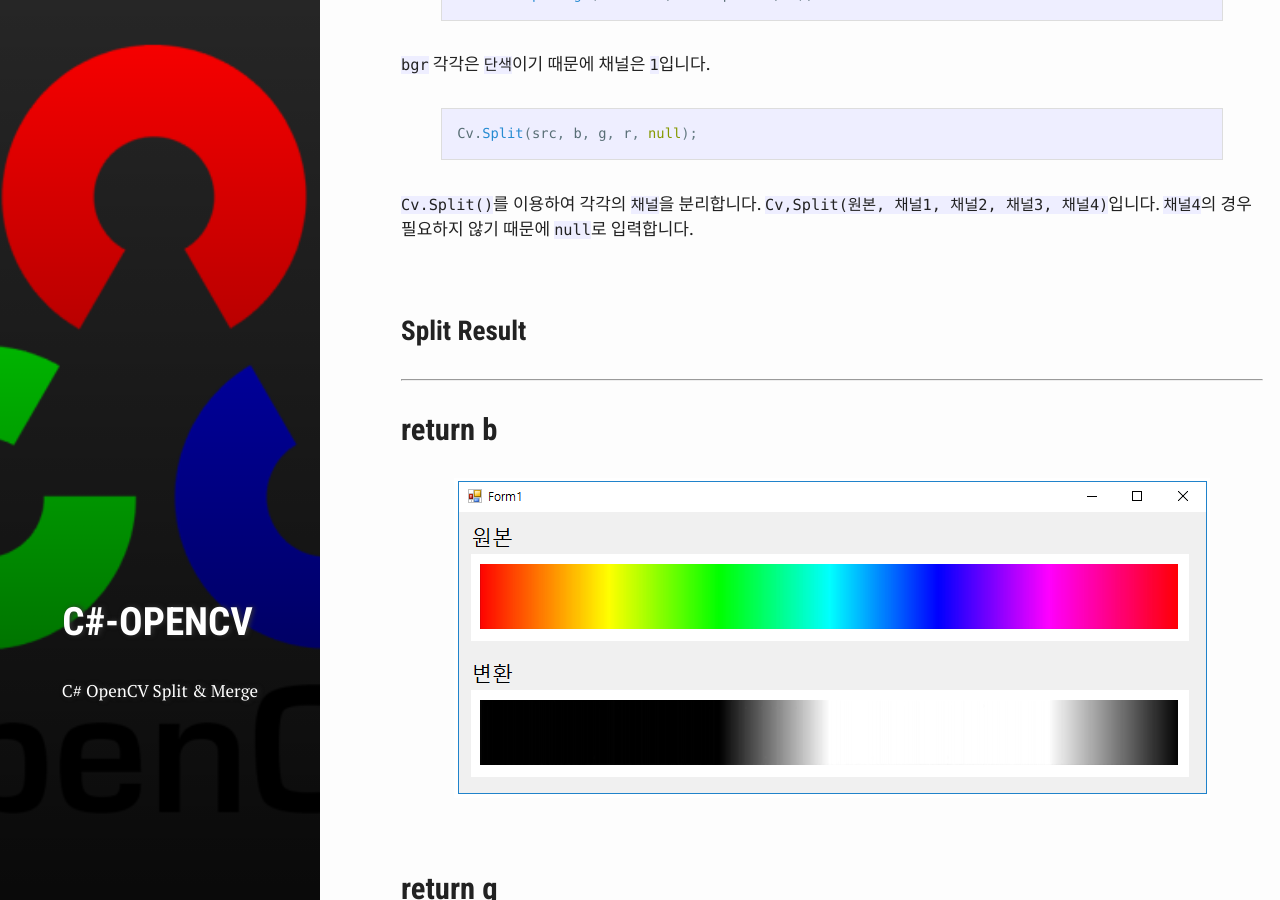
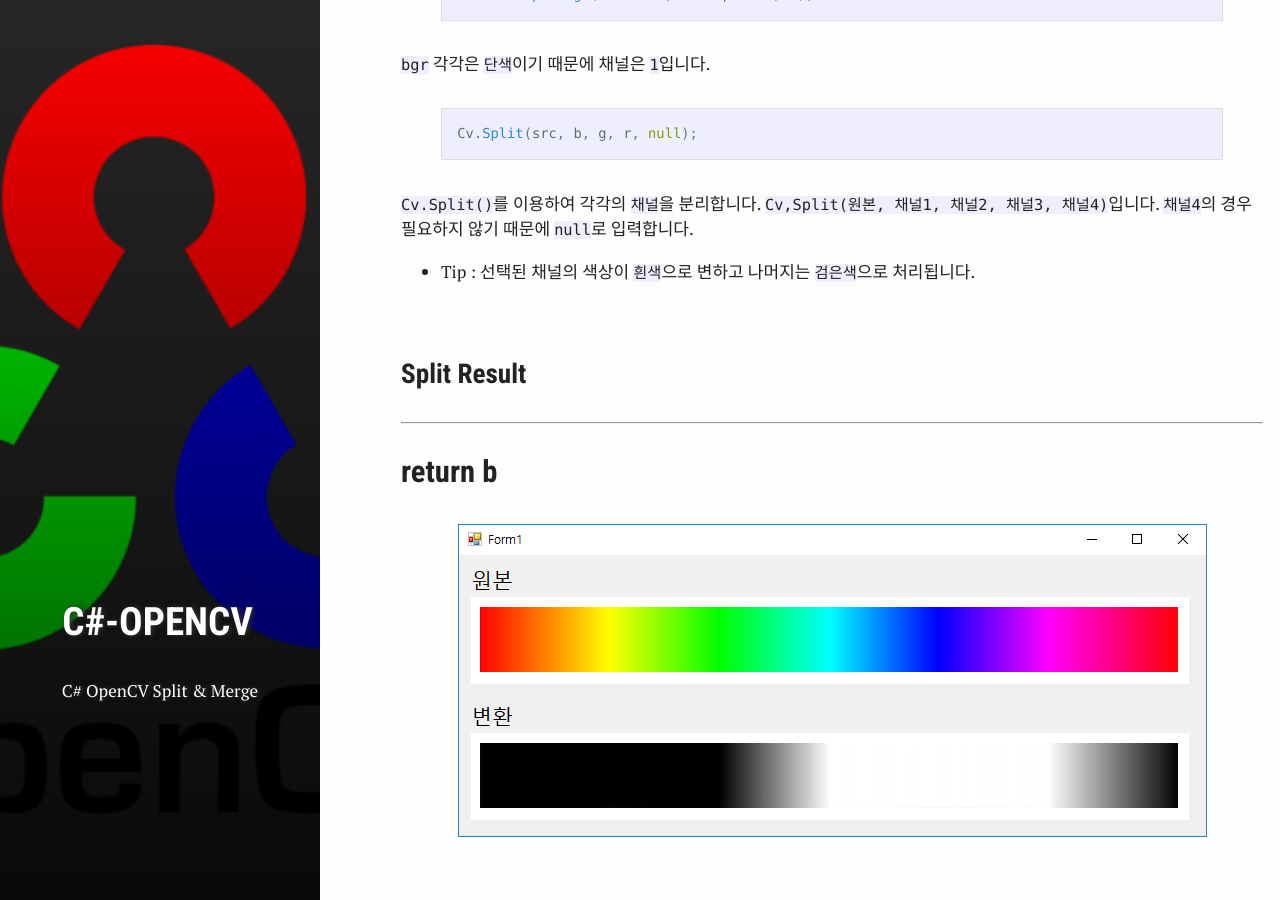
Before and after one commit to test076923/076923.github.io, a Jekyll site: the page built from _posts/2017-10-24-C#-opencv-16.md, in a window 1280 px wide and 900 px high, scrolled down 2217 px. Built offline with Jekyll 4.4.1, drawn with Linux system fonts in a browser that asks for light colours; comment, search, counter and statistics services are not loaded.

Commit message:
Update 2017-10-24-C#-opencv-16.md

```diff
--- a/_posts/2017-10-24-C#-opencv-16.md
+++ b/_posts/2017-10-24-C#-opencv-16.md
@@ -116,6 +116,8 @@ Cv.Split(src, b, g, r, null);
 
 `Cv.Split()`를 이용하여 각각의 `채널`을 분리합니다. `Cv,Split(원본, 채널1, 채널2, 채널3, 채널4)`입니다. `채널4`의 경우 필요하지 않기 때문에 `null`로 입력합니다.
 
+* Tip : 선택된 채널의 색상이 `흰색`으로 변하고 나머지는 `검은색`으로 처리됩니다.
+
 <br>
 
 ### Split Result ###
```
